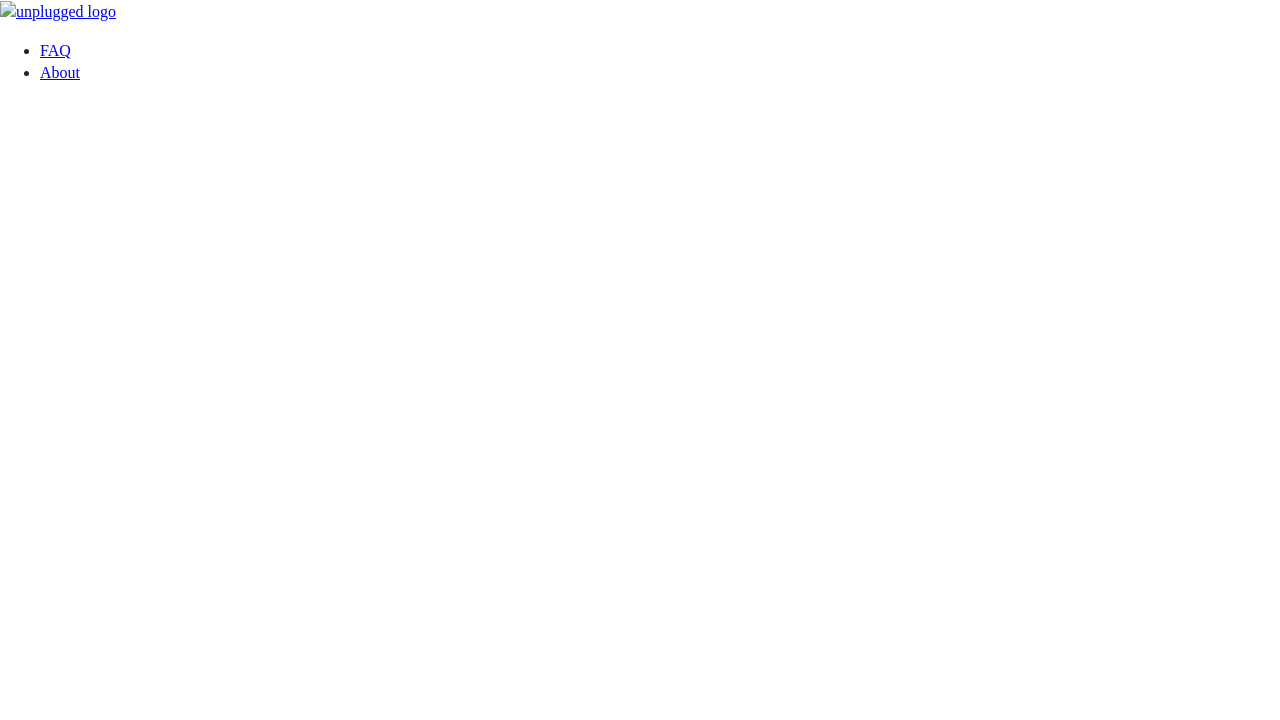
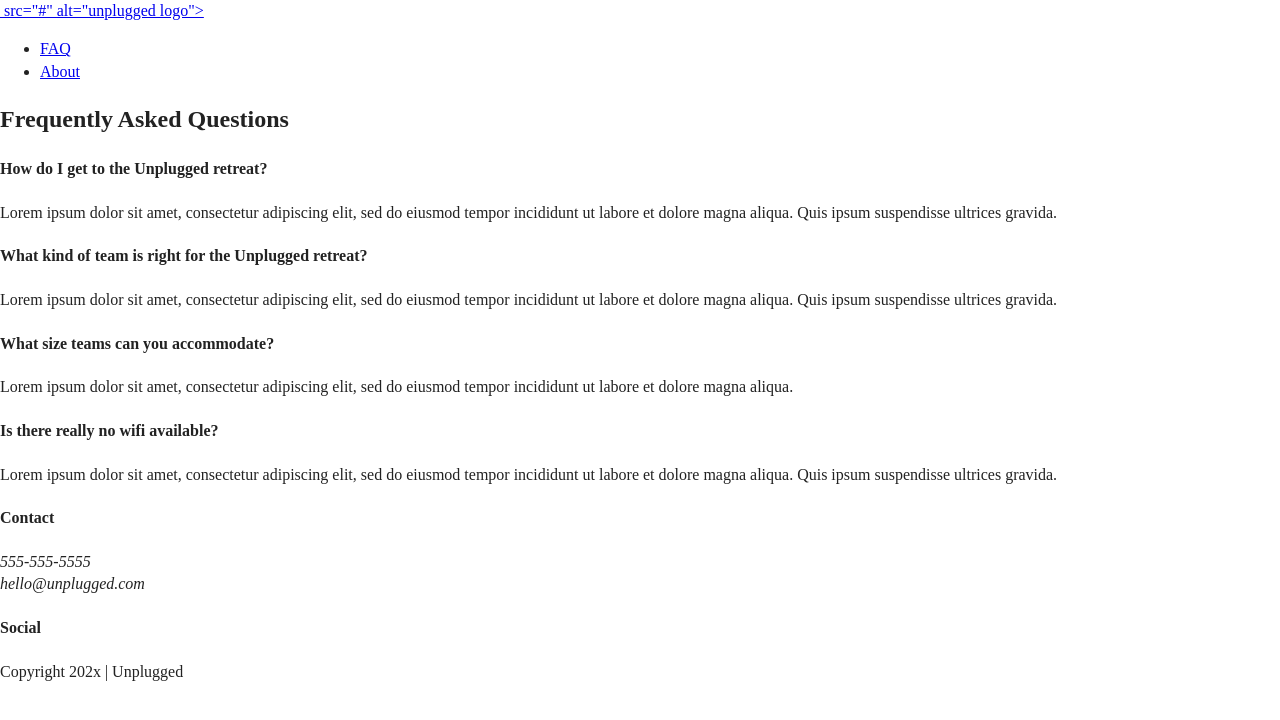
Before and after one commit to kammih/unplugged, a website: page faq/index.html in a window 1280 px wide. Drawn offline with Linux system fonts and the light colour scheme; files that its build step writes are made by us from their sources; files whose address does not match are found by name.

Commit message:
Added faq page

```diff
--- a/faq/index.html
+++ b/faq/index.html
@@ -3,7 +3,7 @@
 
 <head>
   <meta charset="utf-8">
-  <title></title>
+  <title>FAQ | Unplugged Retreat</title>
   <meta name="description" content="">
   <meta name="viewport" content="width=device-width, initial-scale=1">
 
@@ -24,46 +24,81 @@
 
 <body>
 
+
+  <!-- Add your site or application content here -->
 <header>
-    <div>
-        <a href="#"><img src="" alt="unplugged logo"></a>
-
+    <div class="content-wrapper">
+    <a href="#"><img> src="#" alt="unplugged logo"></a>
+      <div class="header-divider"></div>
       <nav>
         <ul>
-                <li><a href="faq/index.html" rel="noopener">FAQ</a></li>
-                <li><a href="about/index.html" rel="noopener">About</a></li>
+          <li><a href="index.html" rel="noopener">FAQ</a></li>
+          <li><a href="../about/index.html" rel="noopener">About</a></li>
         </ul>
       </nav>
 </div>
 </header>
-<main>
-    <section>
-    </section>
-    <aside>
-    </aside>
-</main> <!-- main wrapper -->
+<main class="faq">
+    <div class="content-wrapper">
+        <h2>Frequently Asked Questions</h2>
+        <div class="faq-content">
+            <h4>How do I get to the Unplugged retreat?</h4>
+            <p>Lorem ipsum dolor sit amet, consectetur adipiscing elit,
+                sed do eiusmod tempor incididunt ut labore et dolore
+                magna aliqua. Quis ipsum suspendisse ultrices gravida.</p>
+        </div>
+        <div class="faq-content">
+            <h4>What kind of team is right for the Unplugged retreat?</h4>
+            <p>Lorem ipsum dolor sit amet, consectetur adipiscing elit,
+                sed do eiusmod tempor incididunt ut labore et dolore magna
+                aliqua. Quis ipsum suspendisse ultrices gravida.</p>
+        </div>
+        <div class="faq-content">
+            <h4>What size teams can you accommodate?</h4>
+            <p>Lorem ipsum dolor sit amet, consectetur adipiscing elit,
+                 sed do eiusmod tempor incididunt ut labore et dolore
+                  magna aliqua.</p>
+        </div>
+        <div class="faq-content">
+            <h4>Is there really no wifi available?</h4>
+            <p>Lorem ipsum dolor sit amet, consectetur adipiscing elit,
+                sed do eiusmod tempor incididunt ut labore et dolore
+                magna aliqua. Quis ipsum suspendisse ultrices gravida.</p>
+        </div>
+    </div>
+
+</main>
 <footer>
   <div class="content-wrapper">
-        <div class="footer-contact">
+    <div class="footer-content">
       <div class="contact">
+        <h4>Contact</h4>
+        <address>
+          <p>
+            555-555-5555<br>
+            hello@unplugged.com
+          </p>
+        </address>
+
       </div>
       <div class="social">
-                <p><a href="https://www.facebook.com/yoursite" target="_blank"
-                    rel="noopener"></a></p>
-                    <!-- other social links here -->
-            </div>
-        </div> <!-- footer content ends -->
-        <div class="copyright">
-<div>
-    <div>
-        <address>
-        </address>
+          <p><a href="https://www.facebook.com/yoursite" target="_blank" rel="noopener"></a></p>
+
+        <h4>Social</h4>
+        <div class="social-icons">
+          <p>
+            <a href="#"></a>
+          </p>
+
         </div>
       </div>
   </div>
-    </div> <!--footer content-wrapper ends -->
+  <div class="copyright">
+    <p>Copyright 202x | Unplugged</p>
+  </div>
+
+  </div>
 </footer>
-  <!-- Add your site or application content here -->
   <script src=".../js/vendor/modernizr-3.11.2.min.js"></script>
   <script src=".../js/plugins.js"></script>
   <script src=".../js/main.js"></script>
```
Lines whose indentation alone changed are shown as unchanged.
